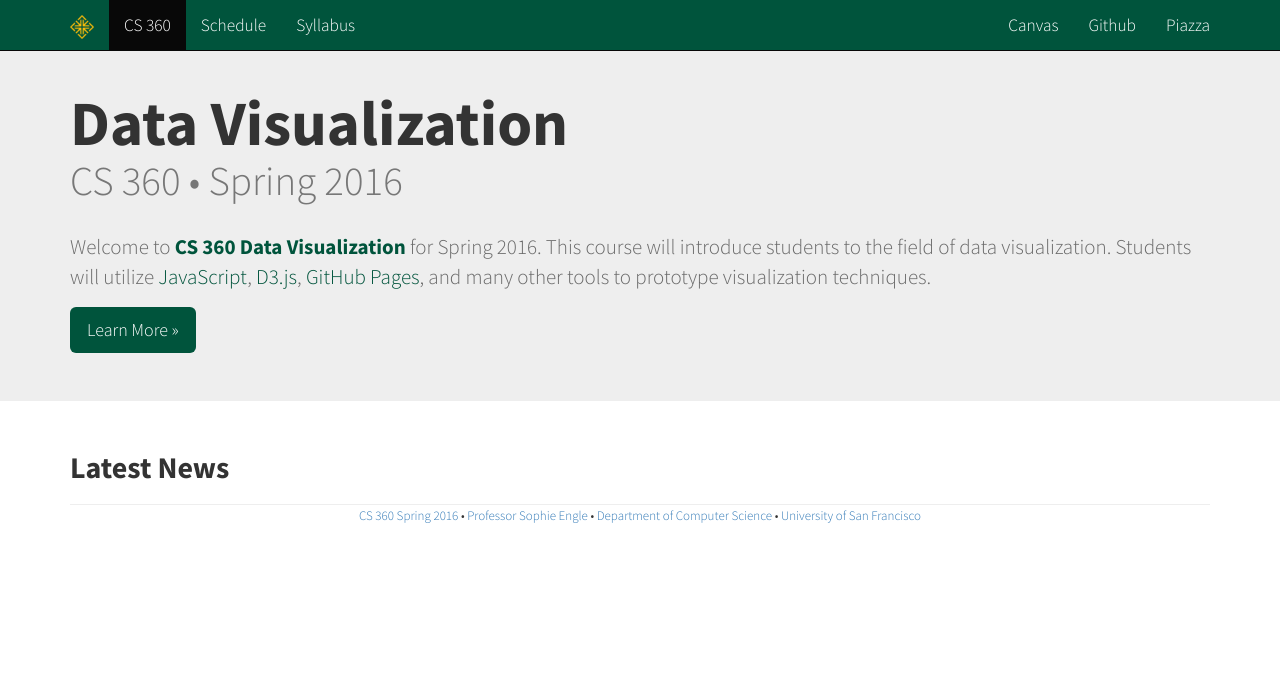
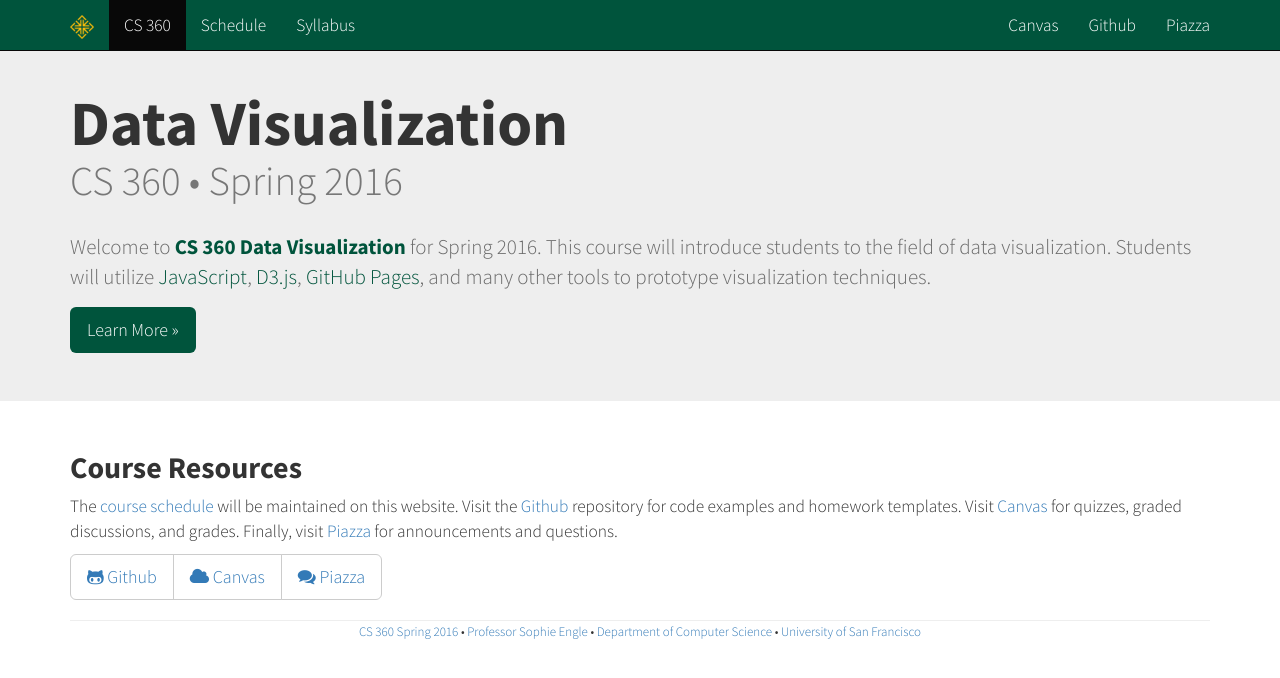
Before and after one commit to usf-cs360-2016/usf-cs360-2016.github.io, a Jekyll site: the page built from index.html, in a window 1280 px wide. Shown: the top 678 px of the page. Built offline with Jekyll 4.4.1, drawn with Linux system fonts in a browser that asks for light colours; nearby versions of some CDN libraries.

Commit message:
Adding Canvas, Piazza links in config.

```diff
--- a/_config.yml
+++ b/_config.yml
@@ -13,3 +13,5 @@ timezone: America/Los_Angeles
 # Data
 blurb: |
   This course will introduce students to the field of data visualization. Students will utilize <a href="https://developer.mozilla.org/en-US/docs/Web/JavaScript">JavaScript</a>, <a href="http://d3js.org/">D3.js</a>, <a href="https://pages.github.com/">GitHub Pages</a>, and many other tools to prototype visualization techniques.
+canvas: 'https://usfca.instructure.com/courses/1558949'
+piazza: 'https://piazza.com/class/ij7vhke2rvy70a'
--- a/_includes/navbar.html
+++ b/_includes/navbar.html
@@ -20,9 +20,9 @@
       </ul>
 
       <ul class="nav navbar-nav navbar-right">
-        <li><a href="https://usfca.instructure.com/courses/1558949">Canvas</a></li>
-        <li><a href="https://github.com/usf-cs360-2016/">Github</a></li>
-        <li><a href="https://piazza.com/class/ij7vhke2rvy70a">Piazza</a></li>
+        <li><a href="{{ site.canvas }}">Canvas</a></li>
+        <li><a href="{{ site.github.repository_url }}">Github</a></li>
+        <li><a href="{{ site.piazza }}">Piazza</a></li>
       </ul>
     </div> <!-- /navbar-collapse -->
   </div> <!-- /container -->
--- a/index.html
+++ b/index.html
@@ -3,4 +3,30 @@ layout: landing
 title: Home
 ---
 
-<h2>Latest News</h2>
+<h2>Course Resources</h2>
+
+<p>The <a href="{{ {{ site.github.url }}/schedule.html">course schedule</a> will be maintained on this website. Visit the <a href="{{ site.data.course.github }}">Github</a> repository for code examples and homework templates. Visit <a href="{{ site.data.course.canvas }}">Canvas</a> for quizzes, graded discussions, and grades. Finally, visit <a href="{{ site.data.course.piazza }}">Piazza</a> for announcements and questions.</p>
+
+<!-- button group for course resources -->
+<div class="btn-group btn-group-lg" role="group">
+  <button type="button" class="btn btn-default">
+    <a href="{{ site.github.repository_url }}">
+      <i class="fa fa-github-alt"></i>
+    </a>
+    <a href="{{ site.github.repository_url }}">Github</a>
+  </button>
+
+  <button type="button" class="btn btn-default">
+    <a href="{{ site.canvas }}">
+      <i class="fa fa-cloud"></i>
+    </a>
+    <a href="{{ site.canvas }}">Canvas</a>
+  </button>
+
+  <button type="button" class="btn btn-default">
+    <a href="{{ site.piazza }}">
+      <i class="fa fa-comments"></i>
+    </a>
+    <a href="{{ site.piazza }}">Piazza</a>
+  </button>
+</div>
```
Also changed, not shown: syllabus.html (+4 -4 lines).
